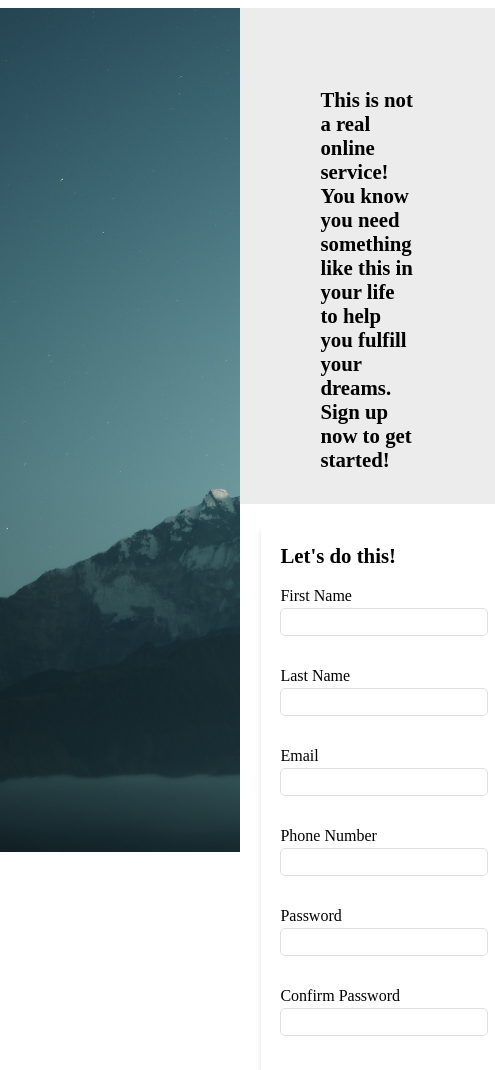
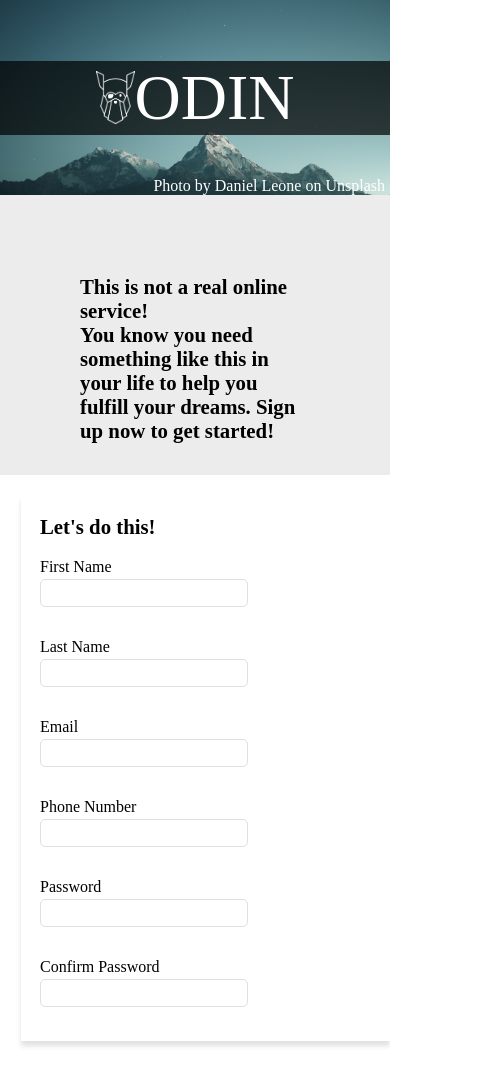
Before and after one commit to blueswizzle/odin-signup-form, a plain HTML site: page index.html in a window 390 px wide. Shown: the top 1070 px of the page, 495 px wide, since content can reach past the window. Drawn offline with Linux system fonts and the light colour scheme.

Commit message:
Added some more media queries for a little bit of responsiveness

```diff
--- a/index.html
+++ b/index.html
@@ -11,8 +11,13 @@
 
     <div class="main-container">
         <div class="image-sidebar">
+
             <div class="logo">
-
+                <img src="resources/odin-logo.png" alt="">
+                <p>ODIN</p>
+            </div>
+            <div class="credits">
+                <p>Photo by Daniel Leone on Unsplash </p>
             </div>
         </div>
 
--- a/style.css
+++ b/style.css
@@ -9,7 +9,6 @@
     display: flex;
     justify-content: center;
     width: 100vw;
-    margin: 0.5rem 0rem;
 }
 
 .image-sidebar{
@@ -26,7 +25,25 @@
   color: white;
 }
 
+.credits > p{
+  position: absolute;
+  bottom: 0px;
+  right: 5px;
+}
+.logo{
+  display: flex;
+  align-items: center;
+  justify-content: center;
+  background-color: rgba(0, 0, 0, 0.7);
+  width: 100%;
+}
+.logo > img{
+  width:10vw;
 
+}
+.logo > p{
+  font-size: 4rem;
+}
 .signup-sidebar{
   display: flex;
   flex-direction: column;
@@ -94,7 +111,7 @@ input:focus:valid {
 
 
 .create-account{
-  margin-top: 1.4rem;
+  margin-top: 2rem;
   margin-left: 3rem;
 }
 
@@ -123,3 +140,20 @@ a:link, a:visited{
   color: #596D48;
   text-decoration: none;
 }
+
+@media screen  and (max-width: 900px) {
+   .main-container{
+    flex-direction: column;
+   }
+   .image-sidebar{
+    width:100vw;
+    height:50vw;
+   }
+   .create-account > div{
+    font-size: 0.95rem;
+  }
+  button{
+    padding: .6rem 1.1rem;
+    font-size: 1rem;
+  }
+}
```
